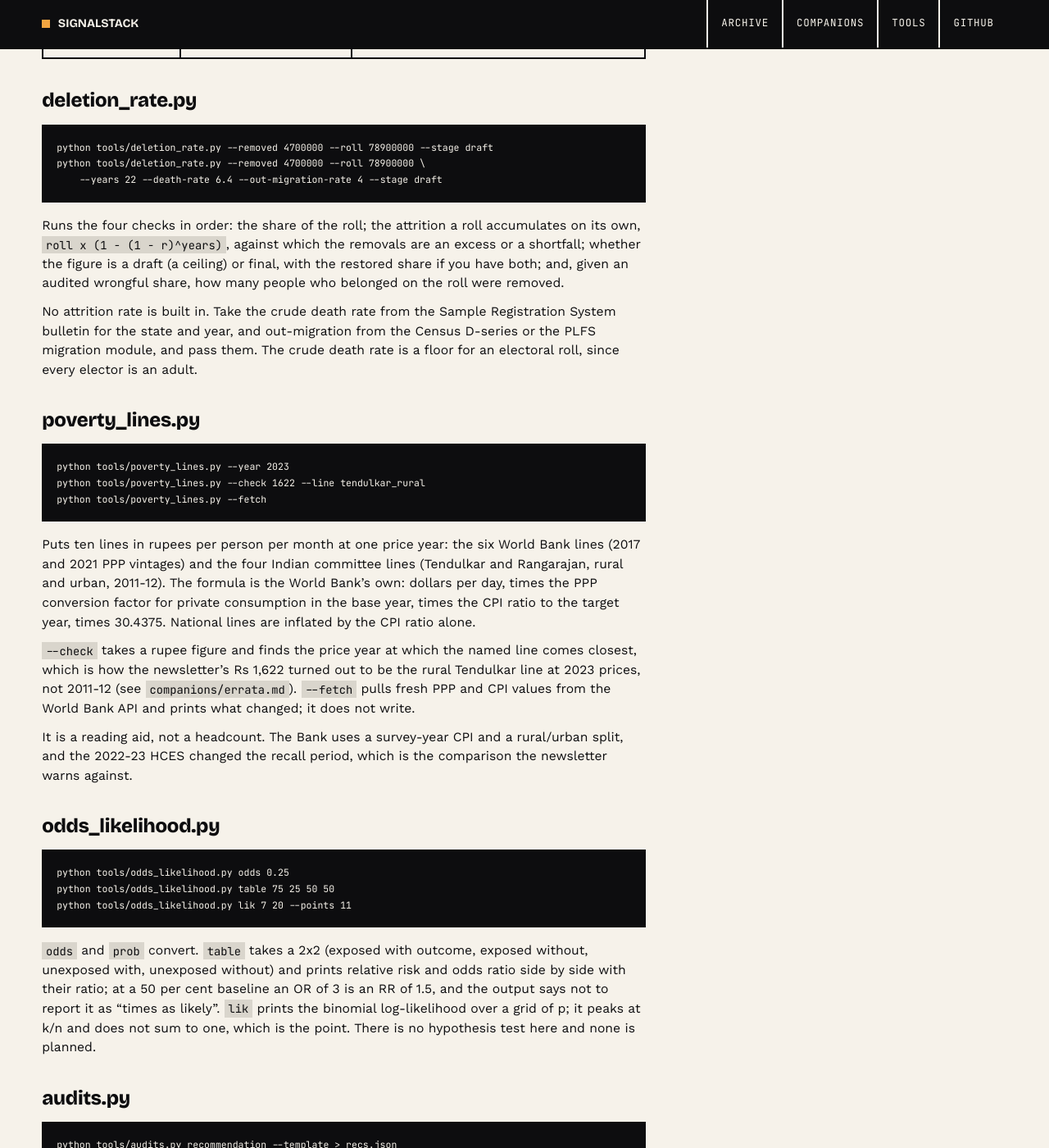
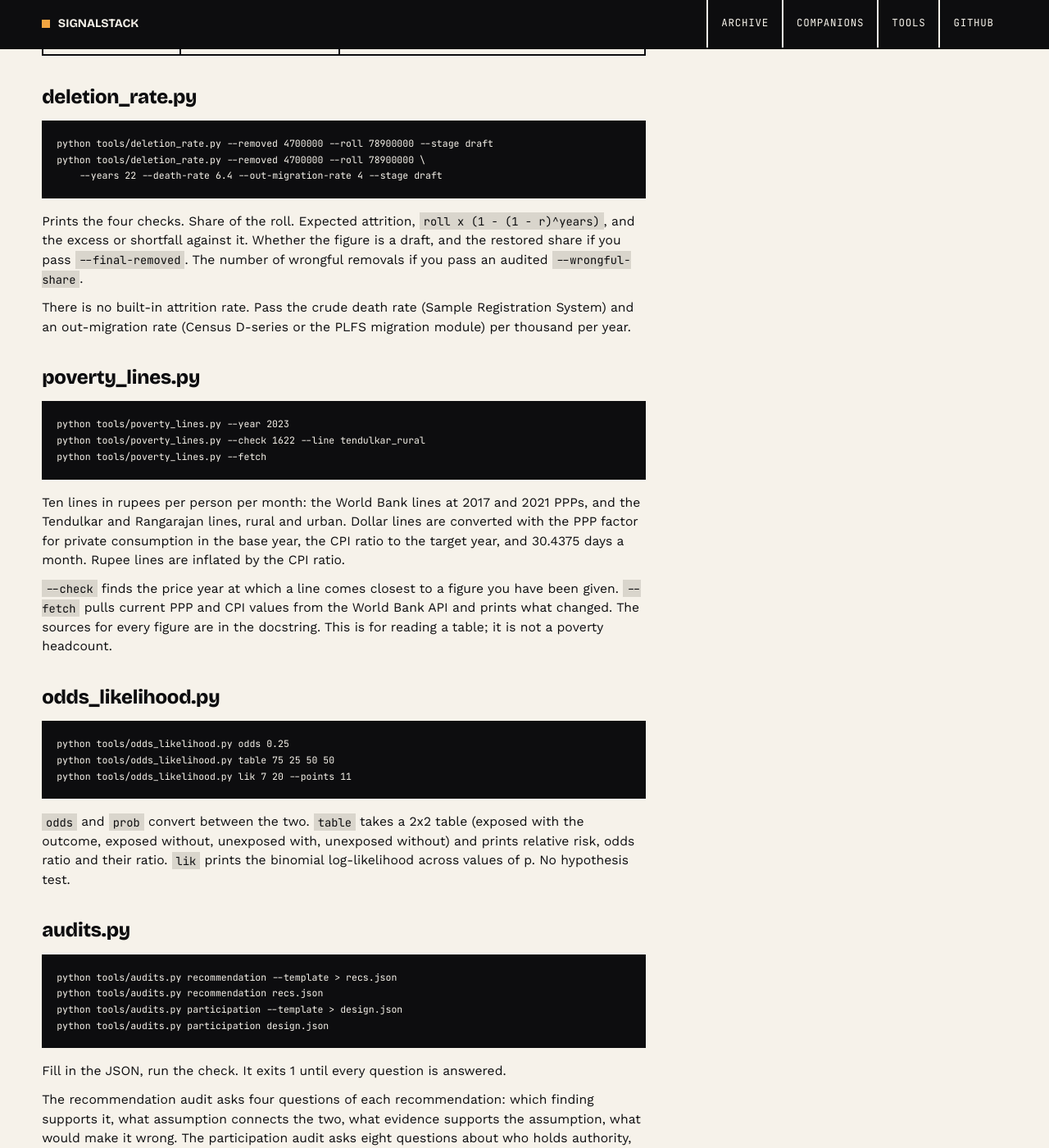
Before and after one commit to Varnasr/SignalStack, a Jekyll site: the page built from tools/README.md, in a window 1280 px wide and 1400 px high, scrolled down 508 px. Shown: the whole window at 82% size. Built offline with Jekyll 4.4.1, drawn with Linux system fonts in a browser that asks for light colours; our own code applies the rules of GitHub Pages for plain Markdown files; some of the changed text lies outside the part shown.

Commit message:
Docs: plain-language pass on reader-facing copy
README, landing page, tools and companions READMEs, docs and errata say what
each thing is and how to use it, and stop. Engineering rationale stays in
CLAUDE.md and the script docstrings.

Co-Authored-By: Claude Fable 5.1 <noreply@anthropic.com>
Claude-Session: https://claude.ai/code/session_01DMYhECx2Dzbqad6KJxWZ7t

````diff
--- a/tools/README.md
+++ b/tools/README.md
@@ -1,16 +1,15 @@
 # Tools
 
-Four scripts that do what the newsletter's methods notes describe. Standard
-library only, Python 3.10 or later, each runnable from the command line and
-importable. `python -m pytest tests/` runs the 23 tests; the expectations are
-closed-form identities and cited figures, never a previous run's output.
+Four scripts, each from one methods note in the newsletter. Standard
+library only, Python 3.10 or later. `python -m pytest tests/` runs the
+23 tests.
 
-| Script | From | The question it answers |
+| Script | From | What it does |
 | --- | --- | --- |
-| `deletion_rate.py` | Research praxis, July 2026 | Is "47 lakh electors removed" alarming, or ordinary churn? |
-| `poverty_lines.py` | Research praxis, May 2026 | Is $2.15 a day more or less than the Tendulkar line, in rupees, this year? |
-| `odds_likelihood.py` | Methods corner, June 2024 | Is an odds ratio of 3 "three times as likely"? What is a likelihood, if not a probability? |
-| `audits.py` | Research praxis, April 2025; methods note, June 2025 | Does each recommendation rest on evidence? Does "participatory" match where authority sits? |
+| `deletion_rate.py` | Research praxis, July 2026 | Reads an electoral-roll deletion figure: share of the roll, expected churn, draft or final, wrongful removals. |
+| `poverty_lines.py` | Research praxis, May 2026 | Puts World Bank and Indian committee poverty lines in rupees per person per month at one price year. |
+| `odds_likelihood.py` | Methods corner, June 2024 | Odds and probability; odds ratio against relative risk; a binomial likelihood on a grid. |
+| `audits.py` | Research praxis, April 2025; methods note, June 2025 | Two checklists as JSON: the four questions for a recommendation, the eight questions for a participatory design. |
 
 ## deletion_rate.py
 
@@ -20,17 +19,14 @@ python tools/deletion_rate.py --removed 4700000 --roll 78900000 \
     --years 22 --death-rate 6.4 --out-migration-rate 4 --stage draft
 ```
 
-Runs the four checks in order: the share of the roll; the attrition a roll
-accumulates on its own, `roll x (1 - (1 - r)^years)`, against which the
-removals are an excess or a shortfall; whether the figure is a draft
-(a ceiling) or final, with the restored share if you have both; and, given
-an audited wrongful share, how many people who belonged on the roll were
-removed.
+Prints the four checks. Share of the roll. Expected attrition,
+`roll x (1 - (1 - r)^years)`, and the excess or shortfall against it. Whether
+the figure is a draft, and the restored share if you pass `--final-removed`.
+The number of wrongful removals if you pass an audited `--wrongful-share`.
 
-No attrition rate is built in. Take the crude death rate from the Sample
-Registration System bulletin for the state and year, and out-migration from
-the Census D-series or the PLFS migration module, and pass them. The crude
-death rate is a floor for an electoral roll, since every elector is an adult.
+There is no built-in attrition rate. Pass the crude death rate (Sample
+Registration System) and an out-migration rate (Census D-series or the PLFS
+migration module) per thousand per year.
 
 ## poverty_lines.py
 
@@ -40,22 +36,16 @@ python tools/poverty_lines.py --check 1622 --line tendulkar_rural
 python tools/poverty_lines.py --fetch
 ```
 
-Puts ten lines in rupees per person per month at one price year: the six
-World Bank lines (2017 and 2021 PPP vintages) and the four Indian committee
-lines (Tendulkar and Rangarajan, rural and urban, 2011-12). The formula is
-the World Bank's own: dollars per day, times the PPP conversion factor for
-private consumption in the base year, times the CPI ratio to the target year,
-times 30.4375. National lines are inflated by the CPI ratio alone.
+Ten lines in rupees per person per month: the World Bank lines at 2017 and
+2021 PPPs, and the Tendulkar and Rangarajan lines, rural and urban. Dollar
+lines are converted with the PPP factor for private consumption in the base
+year, the CPI ratio to the target year, and 30.4375 days a month. Rupee lines
+are inflated by the CPI ratio.
 
-`--check` takes a rupee figure and finds the price year at which the named
-line comes closest, which is how the newsletter's Rs 1,622 turned out to be
-the rural Tendulkar line at 2023 prices, not 2011-12 (see
-`companions/errata.md`). `--fetch` pulls fresh PPP and CPI values from the
-World Bank API and prints what changed; it does not write.
-
-It is a reading aid, not a headcount. The Bank uses a survey-year CPI and a
-rural/urban split, and the 2022-23 HCES changed the recall period, which is
-the comparison the newsletter warns against.
+`--check` finds the price year at which a line comes closest to a figure you
+have been given. `--fetch` pulls current PPP and CPI values from the World
+Bank API and prints what changed. The sources for every figure are in the
+docstring. This is for reading a table; it is not a poverty headcount.
 
 ## odds_likelihood.py
 
@@ -65,13 +55,10 @@ python tools/odds_likelihood.py table 75 25 50 50
 python tools/odds_likelihood.py lik 7 20 --points 11
 ```
 
-`odds` and `prob` convert. `table` takes a 2x2 (exposed with outcome,
-exposed without, unexposed with, unexposed without) and prints relative risk
-and odds ratio side by side with their ratio; at a 50 per cent baseline an OR
-of 3 is an RR of 1.5, and the output says not to report it as "times as
-likely". `lik` prints the binomial log-likelihood over a grid of p; it peaks
-at k/n and does not sum to one, which is the point. There is no hypothesis
-test here and none is planned.
+`odds` and `prob` convert between the two. `table` takes a 2x2 table
+(exposed with the outcome, exposed without, unexposed with, unexposed
+without) and prints relative risk, odds ratio and their ratio. `lik` prints
+the binomial log-likelihood across values of p. No hypothesis test.
 
 ## audits.py
 
@@ -82,18 +69,12 @@ python tools/audits.py participation --template > design.json
 python tools/audits.py participation design.json
 ```
 
-Two checklists as JSON you fill in, and a check that exits 1 until every
-question is answered, so it can gate a report.
+Fill in the JSON, run the check. It exits 1 until every question is
+answered.
 
-The recommendation audit asks the April 2025 note's four questions of each
-recommendation: which finding, what assumption connects it, what evidence
-for the assumption, what would make it wrong. The participation audit asks
-the June 2025 note's eight questions about where authority sits (research
-question, evidence, budget, interpretation, dissent, data, publication,
-afterwards), each answered `researchers`, `shared` or `participants`, and
-names the arrangement in the June 2025 praxis note's terms: consultation,
-collaboration or community control. None of the three is the correct model;
-the check exists so the label on the proposal matches the design.
-
-Worked examples are in `examples/`. The recommendations example has one
-complete entry and one that fails on three questions, so you can see both.
+The recommendation audit asks four questions of each recommendation: which
+finding supports it, what assumption connects the two, what evidence
+supports the assumption, what would make it wrong. The participation audit
+asks eight questions about who holds authority, each answered `researchers`,
+`shared` or `participants`, and names the arrangement: consultation,
+collaboration or community control. Worked examples are in `examples/`.
````
Also changed, not shown: companions/README.md (+13 -17 lines), companions/errata.md (+14 -18 lines), docs/README.md (+5 -10 lines), docs/architecture.md (+17 -37 lines), docs/content-guide.md (+15 -25 lines), docs/getting-started.md (+11 -16 lines), docs/roadmap.md (+6 -17 lines), index.html (+20 -21 lines), README.md.
